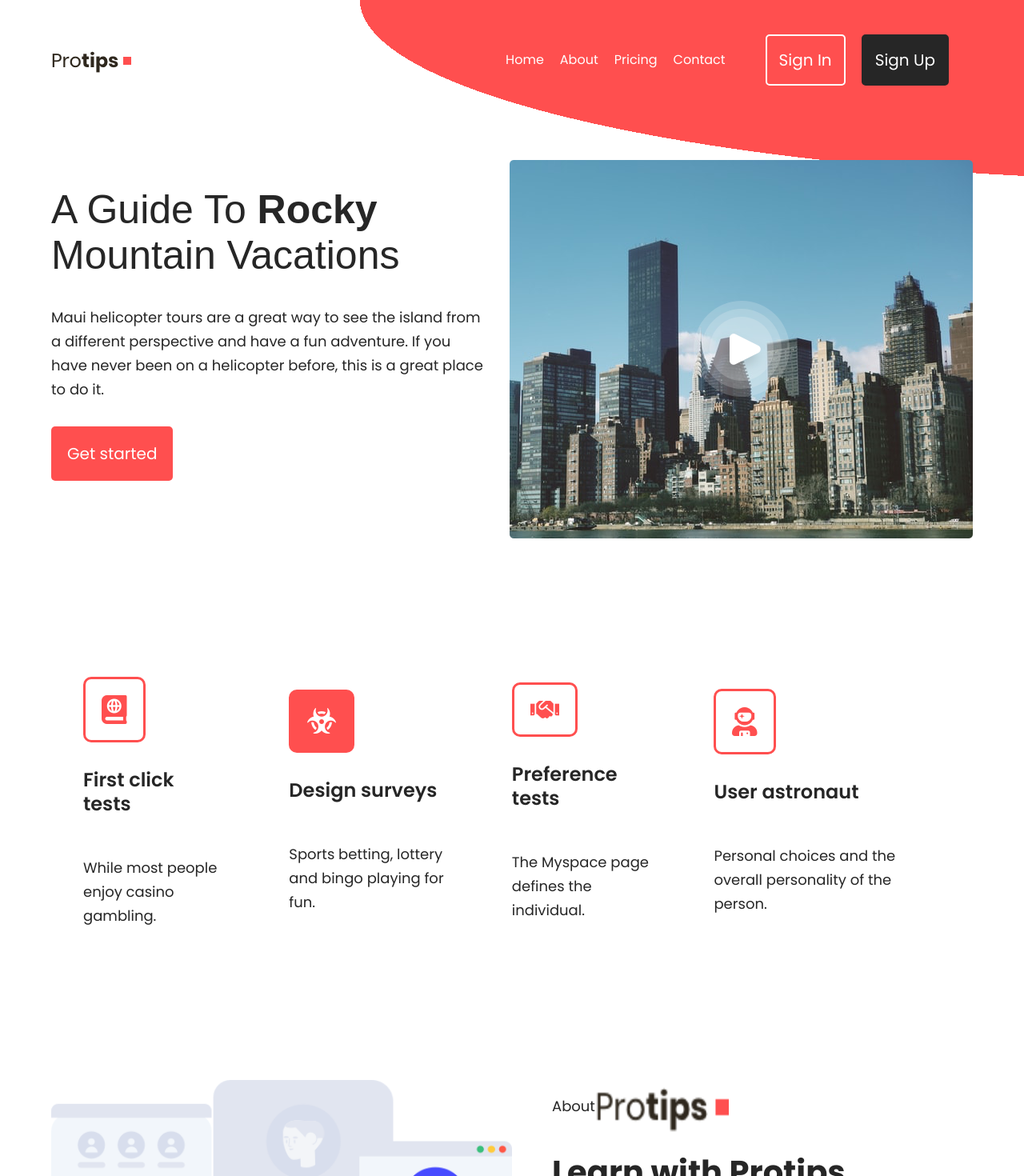
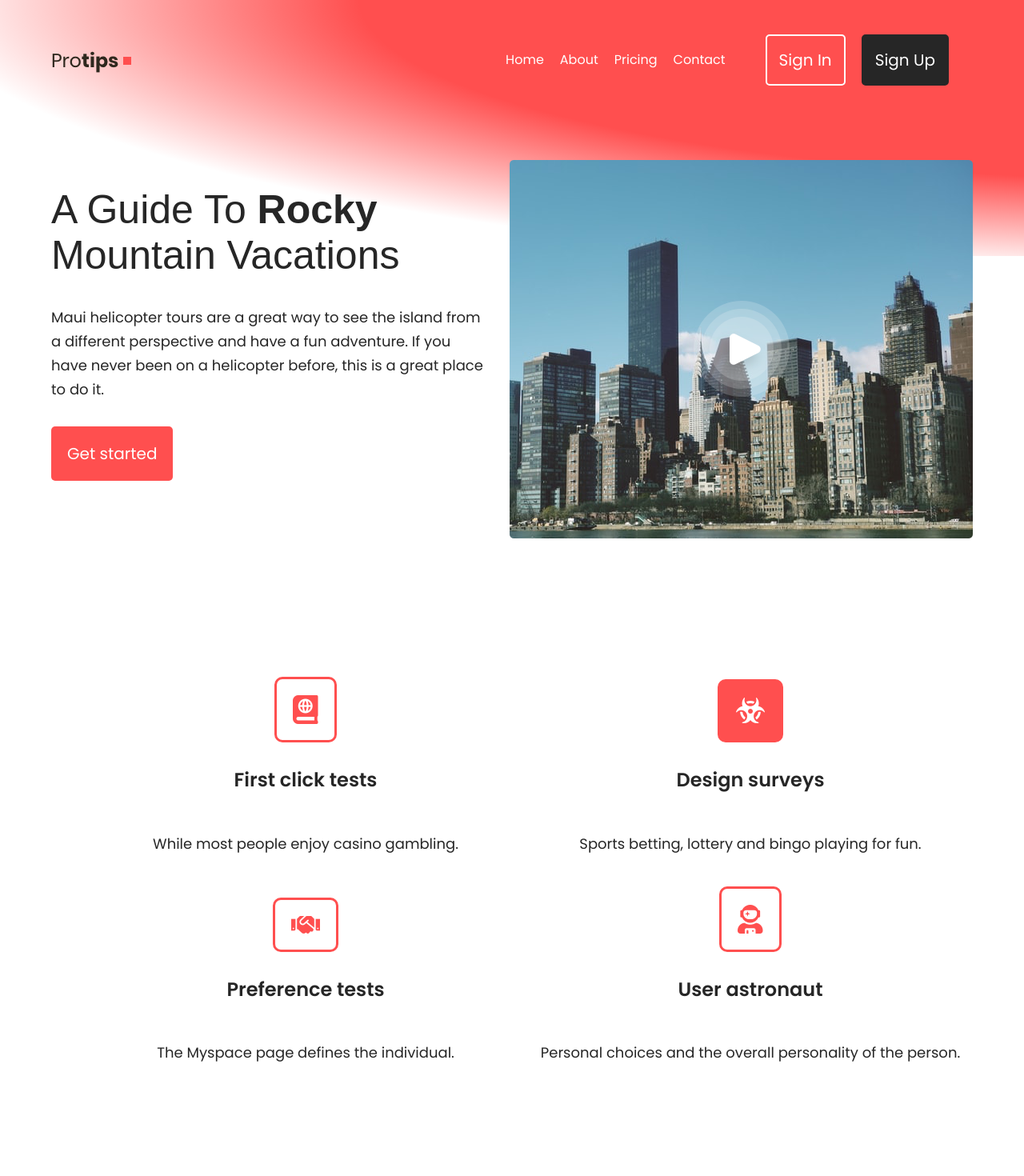
Before and after one commit to ZCrooks/protips-landing-page, a React (Vite) app: page / in a window 1280 px wide. Shown: the top 1470 px of the page at 80% size. Built offline with nearby package versions, Linux system fonts and the light colour scheme; a web font is replaced by a local one.

Commit message:
minor styling tweaks

```diff
--- a/src/App.css
+++ b/src/App.css
@@ -18,7 +18,7 @@ img {max-width: 100%; display: block;}
 }
 
 body {
-    background-image: radial-gradient(at top right, transparent 50%, #fff 50%), linear-gradient(#FF4F4F 100%, #FF4F4F 100%);
+    background-image: radial-gradient(at top right, transparent 50%, #fff 75%), linear-gradient(#FF4F4F 100%, #FF4F4F 100%);
     background-size: 120% 100%, cover;
     background-repeat: no-repeat;
     margin: 0;
@@ -183,15 +183,16 @@ nav {
 }
 
 .features ul {
-    display: flex;
-    align-items: center;
+    display: grid;
+    grid-template-columns: 50% 50%;
+    row-gap: 20px;
 }
 
 .features li {
     display: flex;
-    align-items: start;
+    align-items: center;
     flex-direction: column;
-    margin-right: 80px;
+    justify-content: flex-end;
 }
 
 .icon-box {
@@ -279,7 +280,6 @@ h3, .subheader {
 
 .story-answers {
     display: flex;
-    align-items: center;
 }
 
 .story-answer {
@@ -340,6 +340,7 @@ form {
 
 input {
     border: 1px solid #FFFFFF;
+    text-indent: 5px;
 }
 
 .submit {
@@ -362,9 +363,10 @@ input {
 
 /* BOTTOM NAV SECTION */
 
+
 .bottom-nav {
     display: flex;
-    align-items: flex-end;
+    align-items: center;
     padding: 30px 0 50px 0;
     border-top: 1px solid #BCD0E5;
     border-bottom: 1px solid #BCD0E5;
@@ -389,9 +391,12 @@ input {
 .columns {
     display: flex;
     width: 100%;
-    justify-content: space-between;
+    justify-content: space-around;
 }
 
+h5 {
+    margin-bottom: 1px;
+}
 /* FOOTER */
 
 footer {
```
